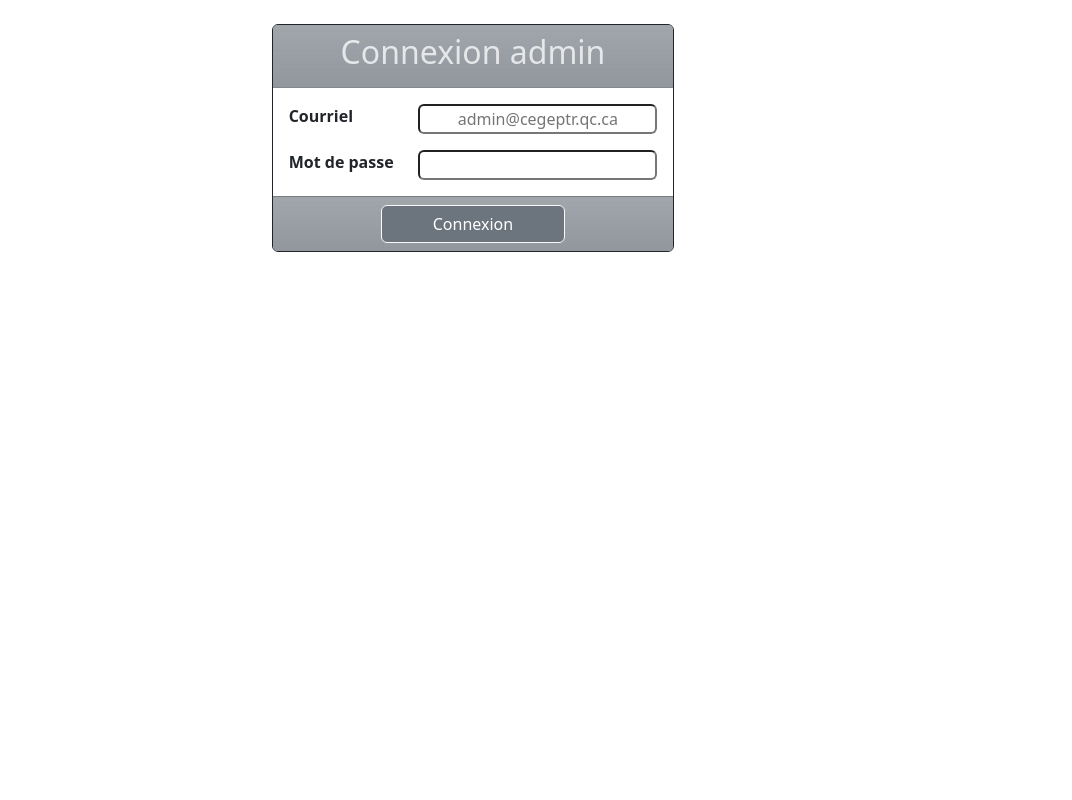
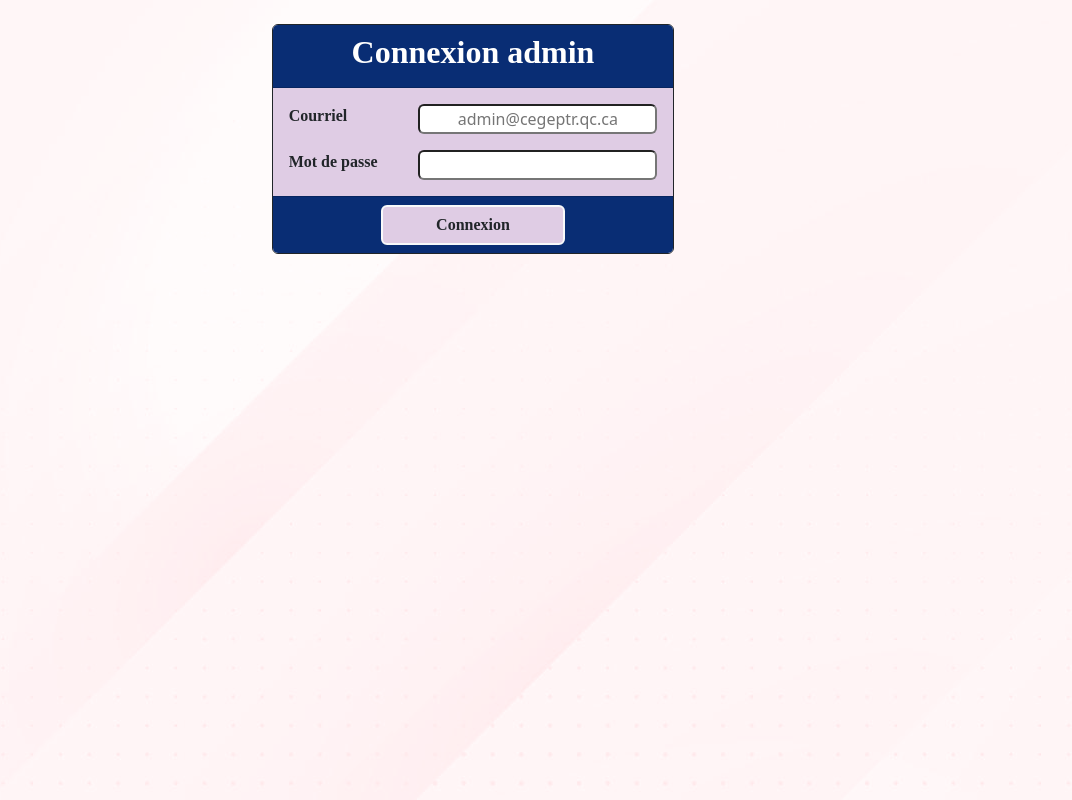
Before and after one commit to MathisGrondin/webIII2023, a PHP site: page /projMiSess/admin.php in a window 1280 px wide. Shown: the whole page, without its empty margins (167-1239 px from the left). Run offline with PHP 8.4, Linux system fonts and the light colour scheme; data that the repository does not hold is empty.

Commit message:
AdminConnex feni

```diff
--- a/projMiSess/admin.php
+++ b/projMiSess/admin.php
@@ -129,31 +129,31 @@ session_start();
         }
     ?>
     <!-- Formulaire -->
-    <div class="container-fluid" style="display: <?php echo $formVisible; ?>">
+    <div class="container-fluid contConnex h-100" style="display: <?php echo $formVisible; ?>">
         <form method="post" action="<?php echo htmlspecialchars($_SERVER["PHP_SELF"]); ?>">
-            <div class="row mt-4">
+            <div class="row pt-4">
                 <div class="offset col-xl-4"></div>
                     <div class="col-xl-4">
                         <div class="card border border-1 border-dark">
-                            <div class="card-header bg bg-gradient bg-secondary bg-opacity-75 text-white text-opacity-75">
-                                <h2 class="text-center ">Connexion admin</h2>
+                            <div class="card-header bg bg-bleuCegep">
+                                <h2 class="text-center text-white fontCegep fw-bold">Connexion admin</h2>
                             </div>
 
-                            <div class="card-body">
+                            <div class="card-body bg bgLilasCegep">
                                 <div class="d-flex justify-content-between">
-                                    <label for="courriel" class="fw-bold">Courriel</label>
+                                    <label for="courriel" class="fw-bold fontCegep">Courriel</label>
                                     <input type="text" name="courriel" placeholder="admin@cegeptr.qc.ca" class="rounded text-center">
                                 </div>
 
                                 <div class="d-flex justify-content-between mt-3">
-                                    <label for="mdp" class="fw-bold">Mot de passe</label>
+                                    <label for="mdp" class="fw-bold fontCegep">Mot de passe</label>
                                     <input type="password" name="mdp" class="rounded">
                                 </div>
 
                             </div>
 
-                            <div class="card-footer d-flex justify-content-center bg bg-gradient bg-secondary bg-opacity-75">
-                                <button type="submit" class="btn btn-secondary border border-1 border-light w-50 ">Connexion</button>
+                            <div class="card-footer d-flex justify-content-center bg bg-bleuCegep">
+                                <button type="submit" class="btn bgLilasCegep border border-2 border-light w-50 fontCegep fw-bold">Connexion</button>
                             </div>
                         </div>
                     </div>
--- a/projMiSess/css/styleco.css
+++ b/projMiSess/css/styleco.css
@@ -8,7 +8,10 @@ html, body{
     overflow: hidden;
 }
 
-
+.contConnex
+{
+    background-image: url("../img/background.png");
+}
 
 /* #rowMenu, #contMenu, #colMenu{
     height: 8vh;
```
